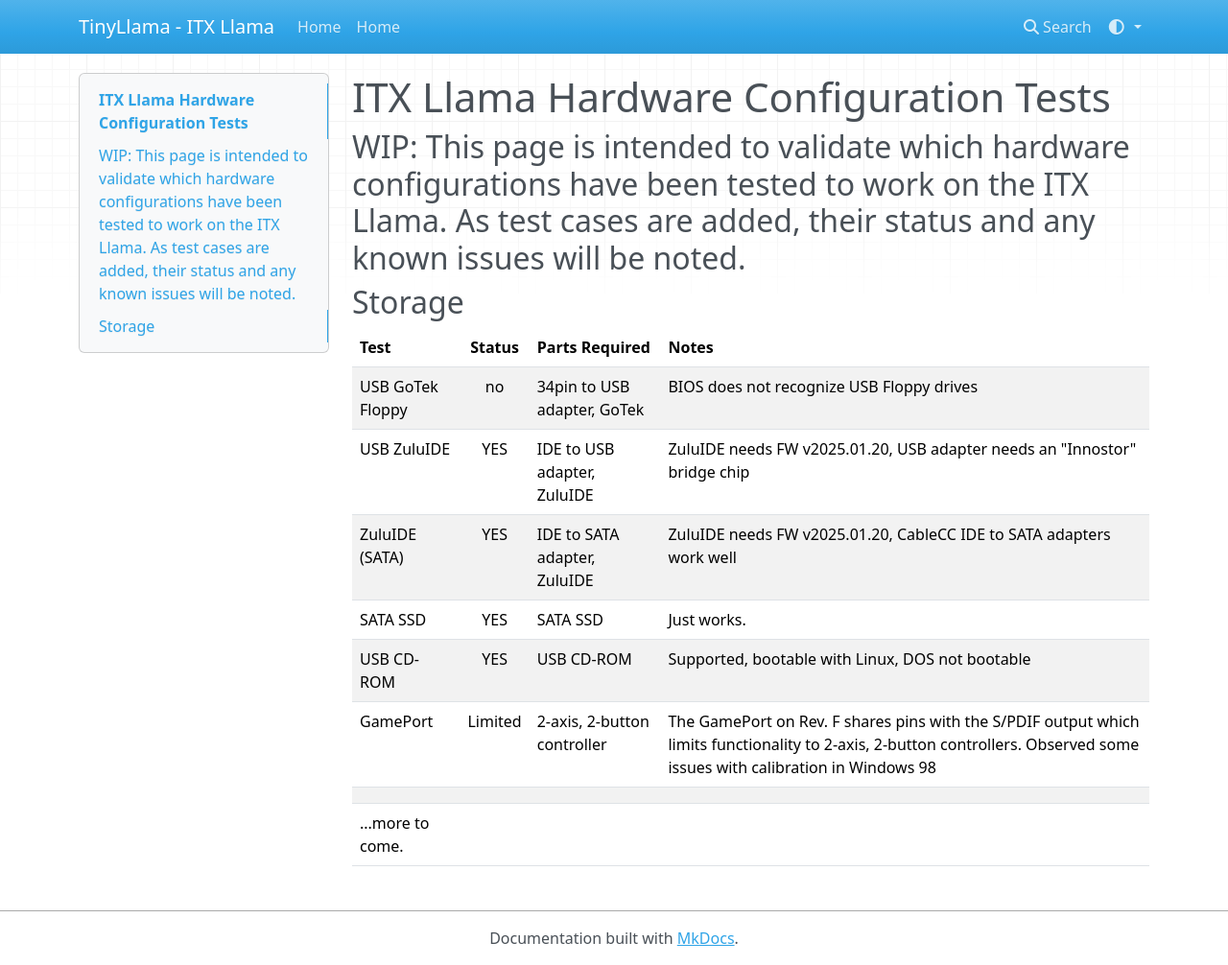
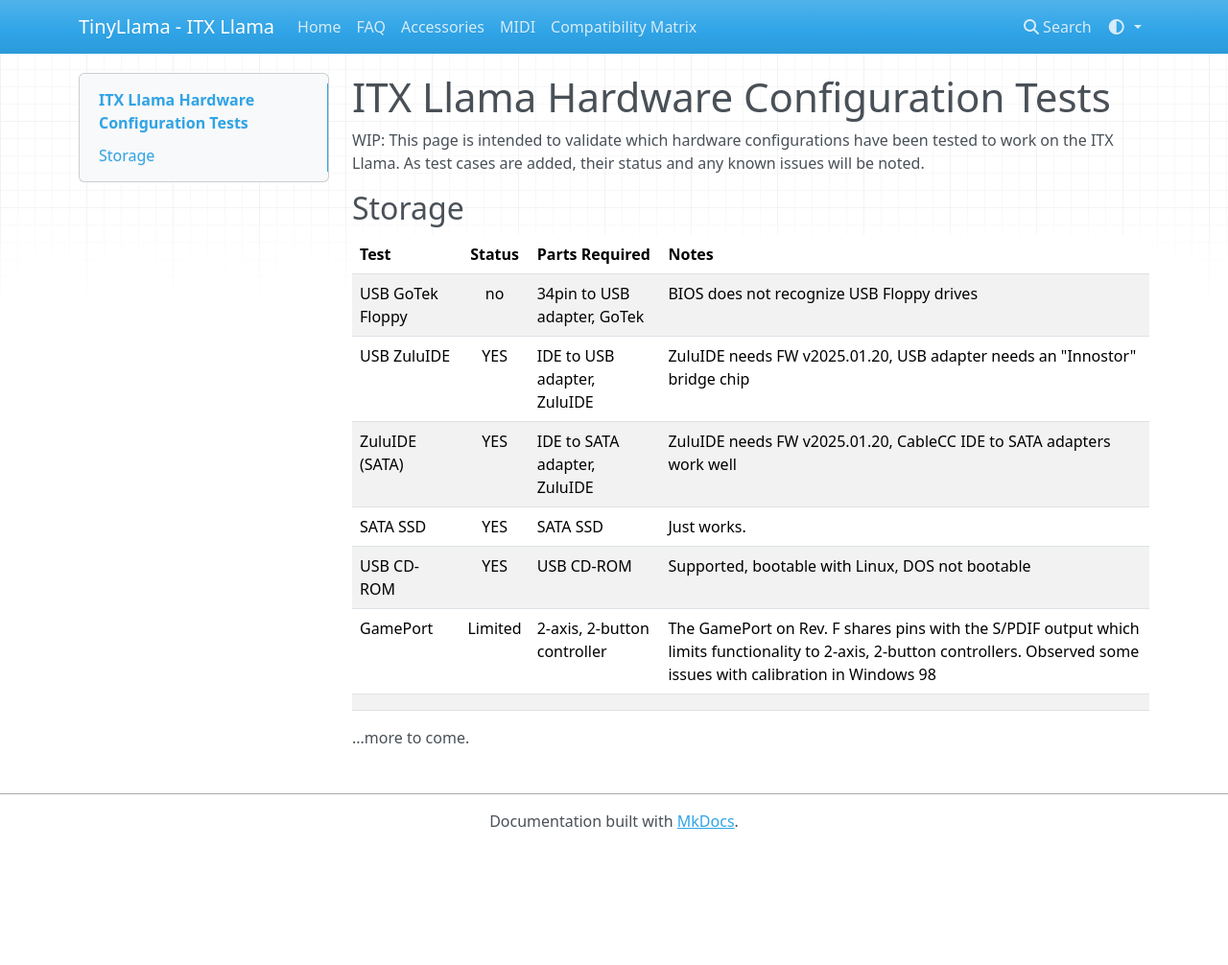
Before and after one commit to timesscar/tinyllama-docs, an MkDocs documentation site: the page built from docs/itxllama/hardware-test-matrix.md, in a window 1280 px wide and 1006 px high. Shown: the whole window at 96% size. Built offline with MkDocs 1.6.1, drawn with Linux system fonts in a browser that asks for light colours; nearby versions of some CDN libraries.

Commit message:
NAV bar adjustments

```diff
--- a/docs/itxllama/hardware-test-matrix.md
+++ b/docs/itxllama/hardware-test-matrix.md
@@ -1,6 +1,6 @@
 # ITX Llama Hardware Configuration Tests
 
-## WIP: This page is intended to validate which hardware configurations have been tested to work on the ITX Llama. As test cases are added, their status and any known issues will be noted.
+ WIP: This page is intended to validate which hardware configurations have been tested to work on the ITX Llama. As test cases are added, their status and any known issues will be noted.
 
 ## Storage
 | Test             | Status  | Parts Required               | Notes                                     |
@@ -12,4 +12,6 @@
 | USB CD-ROM       | YES     | USB CD-ROM                   | Supported, bootable with Linux, DOS not bootable |
 | GamePort         | Limited | 2-axis, 2-button controller  | The GamePort on Rev. F shares pins with the S/PDIF output which limits functionality to 2-axis, 2-button controllers. Observed some issues with calibration in Windows 98 |
 |
+
+
 ...more to come.
--- a/mkdocs.yml
+++ b/mkdocs.yml
@@ -5,9 +5,13 @@
 
 nav:
   - Home: itxllama/index.md #index.md
+  - FAQ: itxllama/faq.md
+  - Accessories: itxllama/accessories.md
+  - MIDI: itxllama/midi.md
+  - Compatibility Matrix: itxllama/compatibility-matrix.md
   # - TinyLlama: tinyllama/index.md
   # - TinyLlama2: tinyllama2/index.md
-  - ITX Llama: itxllama/index.md
+#  - ITX Llama: itxllama/index.md
   # - TinyLlama3: tinyllama3/index.md
 
 theme:
```
Also changed, not shown: docs/itxllama/midi.md (+1 -0 lines).
